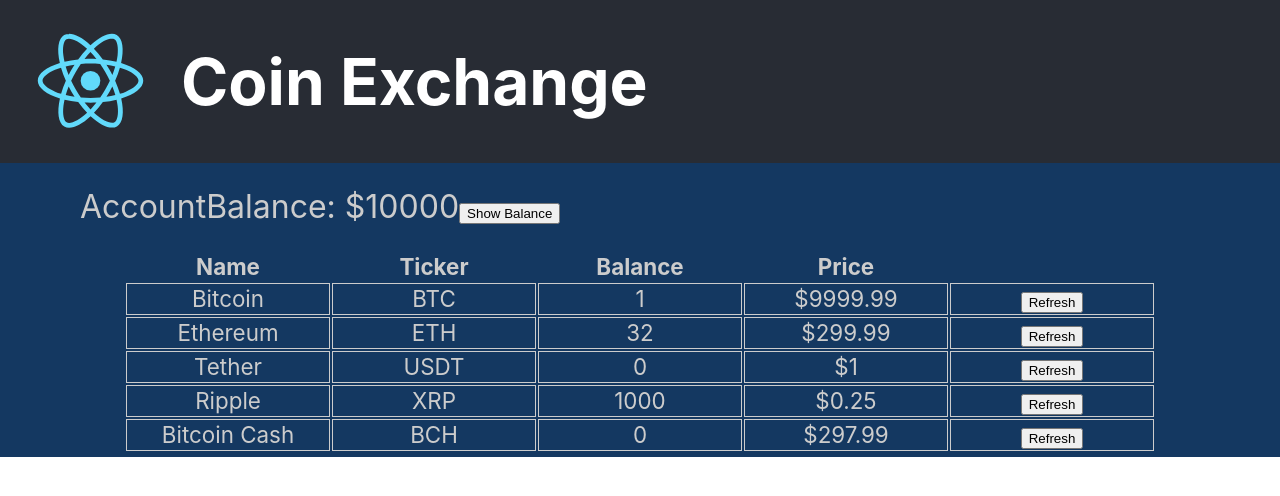
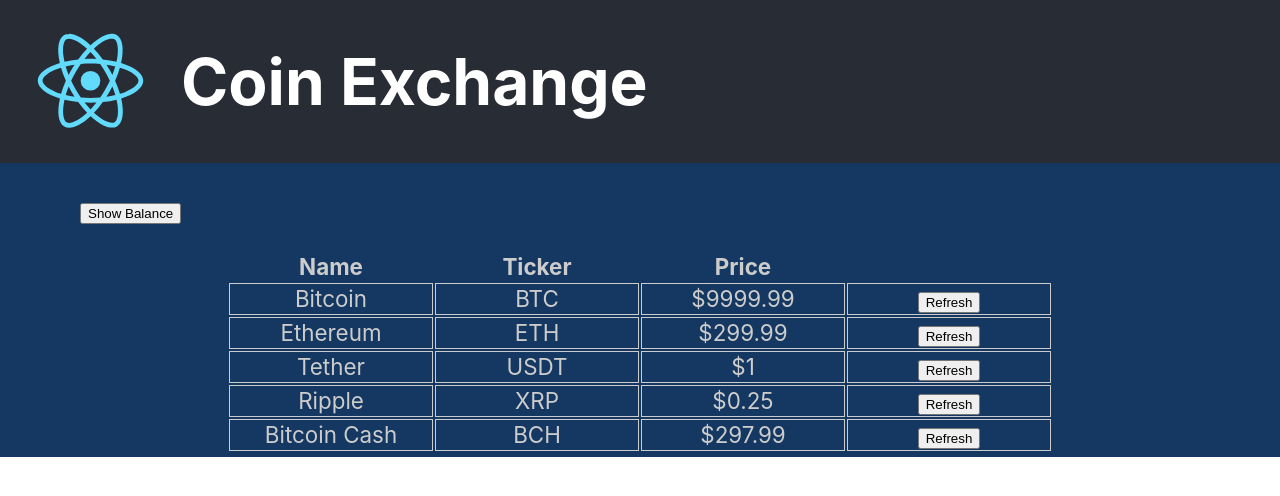
Before and after one commit to kapitanon/coin-exchange, a React (Create React App) app: page / in a window 1280 px wide. Shown: the top 496 px of the page. Built offline with nearby package versions, Linux system fonts and the light colour scheme.

Commit message:
update button functionality and consistent table styling

```diff
--- a/src/App.js
+++ b/src/App.js
@@ -86,7 +86,8 @@ class App extends React.Component {
           />
         <CoinList
           coinData={this.state.coinData}
-          handleRefresh={this.handleRefresh} />
+          handleRefresh={this.handleRefresh}
+          showBalance={this.state.showBalance}/>
       </Div>
     );
   }
--- a/src/components/AccountBalance/AccountBalance.jsx
+++ b/src/components/AccountBalance/AccountBalance.jsx
@@ -10,12 +10,12 @@ padding: 1.5rem 0 1.5rem 5rem;
 
 export default class AccountBalance extends Component {
     render() {
-        let showBal = <>AccountBalance: ${this.props.amount}</>
+        let showBal = this.props.showBalance ? <>AccountBalance: ${this.props.amount}</> : '';
         const buttonText = this.props.showBalance ? 'Hide Balance' : 'Show Balance';
         return (
             <Section>
                 { showBal }
-         < button onClick={this.handleBalance} >{buttonText}</button>
+         < button onClick={this.props.handleBalance} >{buttonText}</button>
             </Section>
         );
     }
--- a/src/components/Coin/Coin.jsx
+++ b/src/components/Coin/Coin.jsx
@@ -30,7 +30,7 @@ export default class Coin extends Component {
     }
 
     render() {
-    const balance = <><CoinRow>{this.props.balance}</CoinRow></>
+    const balance = this.props.showBalance ? <><CoinRow>{this.props.balance}</CoinRow></> : '';
         return (
             <tr>
                 <CoinRow>{this.props.name}</CoinRow>
--- a/src/components/CoinList/CoinList.jsx
+++ b/src/components/CoinList/CoinList.jsx
@@ -10,7 +10,7 @@ const Table = styled.table`
 
 export default class CoinList extends Component {
     render() {
-      let balance = <th>Balance</th>
+      let balance = this.props.showBalance ? <th>Balance</th> : '';
         return (
           <Table>
             <thead>
@@ -27,6 +27,7 @@ export default class CoinList extends Component {
                 <Coin key={ticker} handleRefresh={this.props.handleRefresh}
                 name={name}
                 ticker={ticker}
+                showBalance={this.props.showBalance}
                 balance={balance}
                 price={price} />
                   )
```
